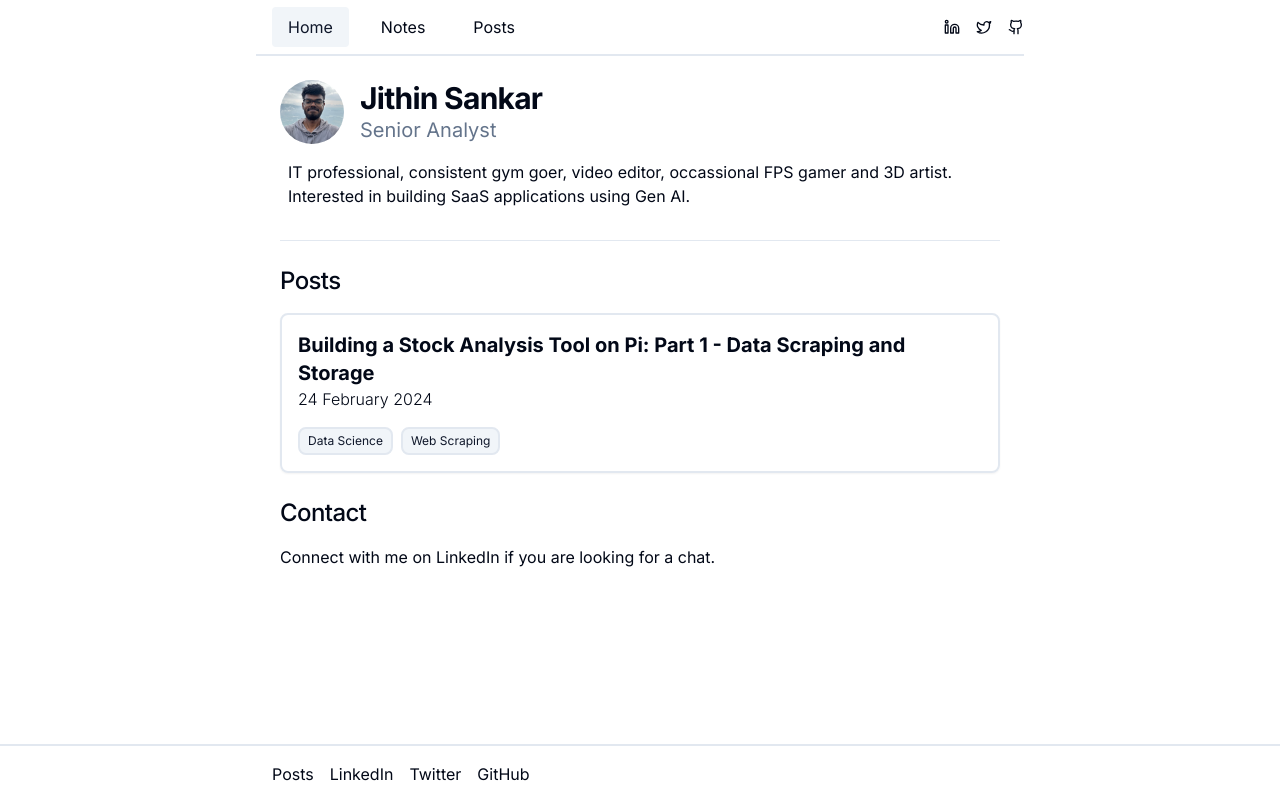
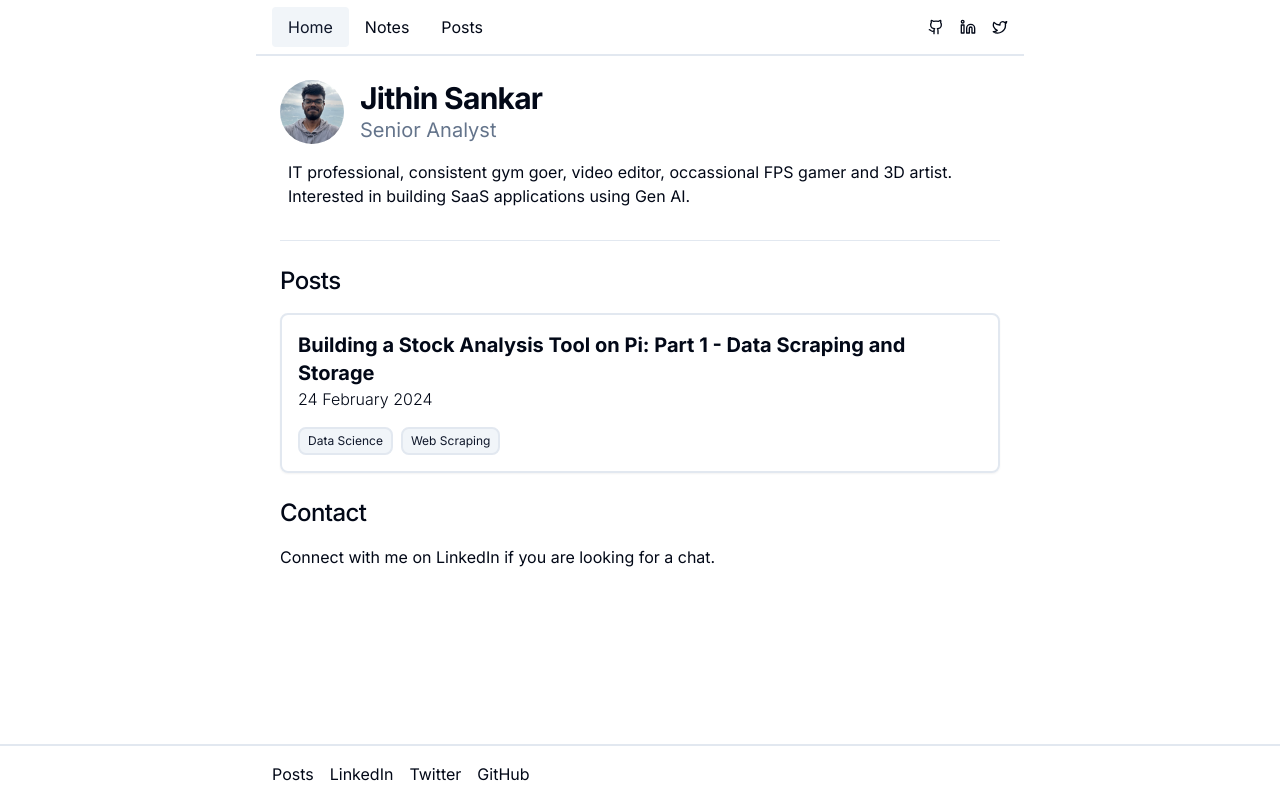
Before and after one commit to jithinsankar/jithin, a Next.js app: page / in a window 1280 px wide. Built offline with nearby package versions, Linux system fonts and the light colour scheme.

Commit message:
minor layout fix

```diff
--- a/app/components/navbar.tsx
+++ b/app/components/navbar.tsx
@@ -8,9 +8,9 @@ export const Navbar = () => {
   const pathname = usePathname();
 
   return <div className="">
-    <div className="top-0 h-14 border-b-2 flex max-w-screen-md mx-auto ">
+    <div className="sticky z-10 top-0 h-14 border-b-2 flex max-w-screen-md mx-auto ">
       <div className="flex w-full items-center justify-between">
-        <div className="flex items-center space-x-4 ml-4">
+        <div className="flex items-center ml-4">
         <div className={clsx("flex hover:opacity-75 transition items-center  p-2 px-4 justify-center rounded-sm",{'bg-secondary text-primary': pathname === '/',})}>
             <Link href="/">Home</Link>
           </div>
@@ -22,16 +22,17 @@ export const Navbar = () => {
           </div>
 
         </div>
-        <div className="flex space-x-4">
+        <div className="flex space-x-4 mr-4">
+        <div className="flex hover:opacity-75 transition items-center">
+            <Link href="https://github.com/jithinsankar"><LucideGithub className="h-4 w-4"/></Link>
+          </div>
         <div className="flex hover:opacity-75 transition items-center">
             <Link href="https://www.linkedin.com/in/jithinsankarnk/"><Linkedin className="h-4 w-4" /></Link>
           </div>
           <div className="flex hover:opacity-75 transition items-center">
             <Link href="https://twitter.com/jithins4nkar"><LucideTwitter className="h-4 w-4"/></Link>
           </div>
-          <div className="flex hover:opacity-75 transition items-center">
-            <Link href="https://github.com/jithinsankar"><LucideGithub className="h-4 w-4"/></Link>
-          </div>
+
         </div>
       </div>
     </div>
```
